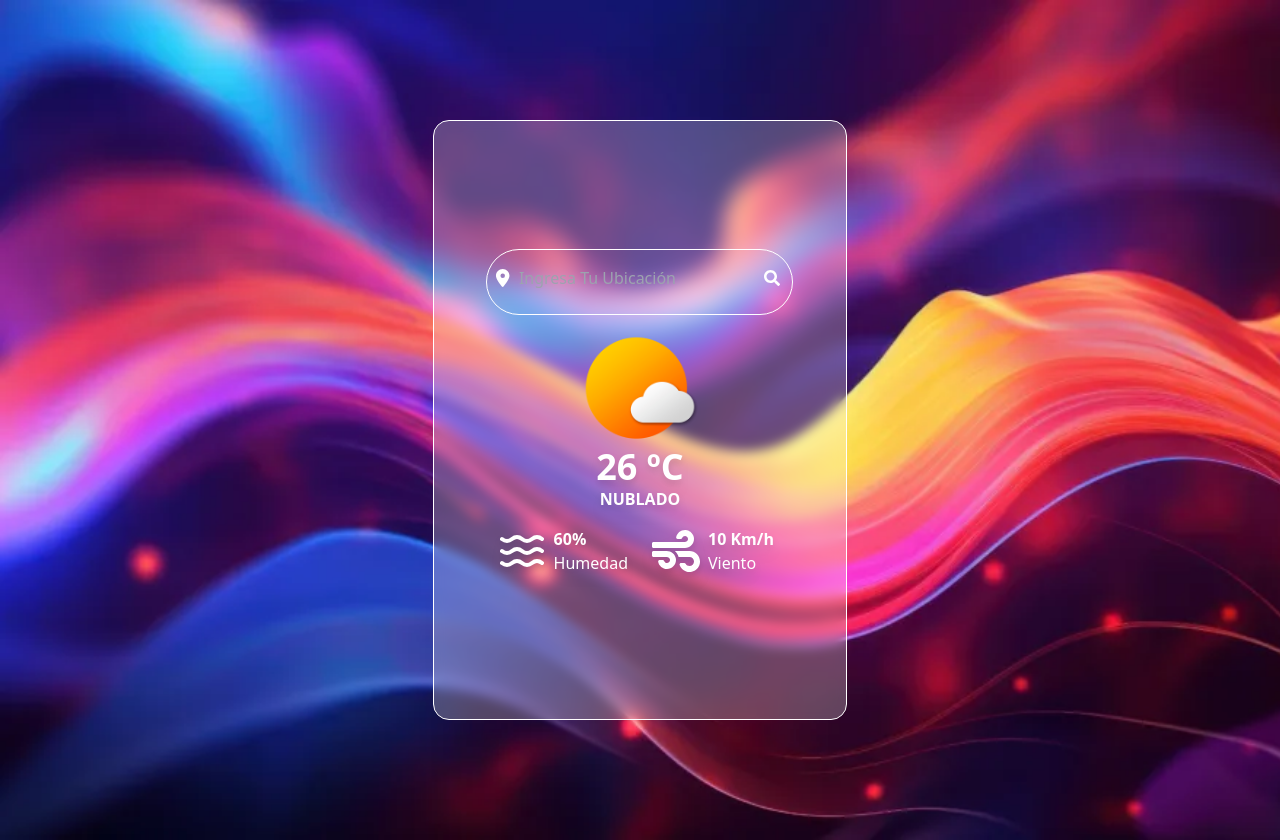
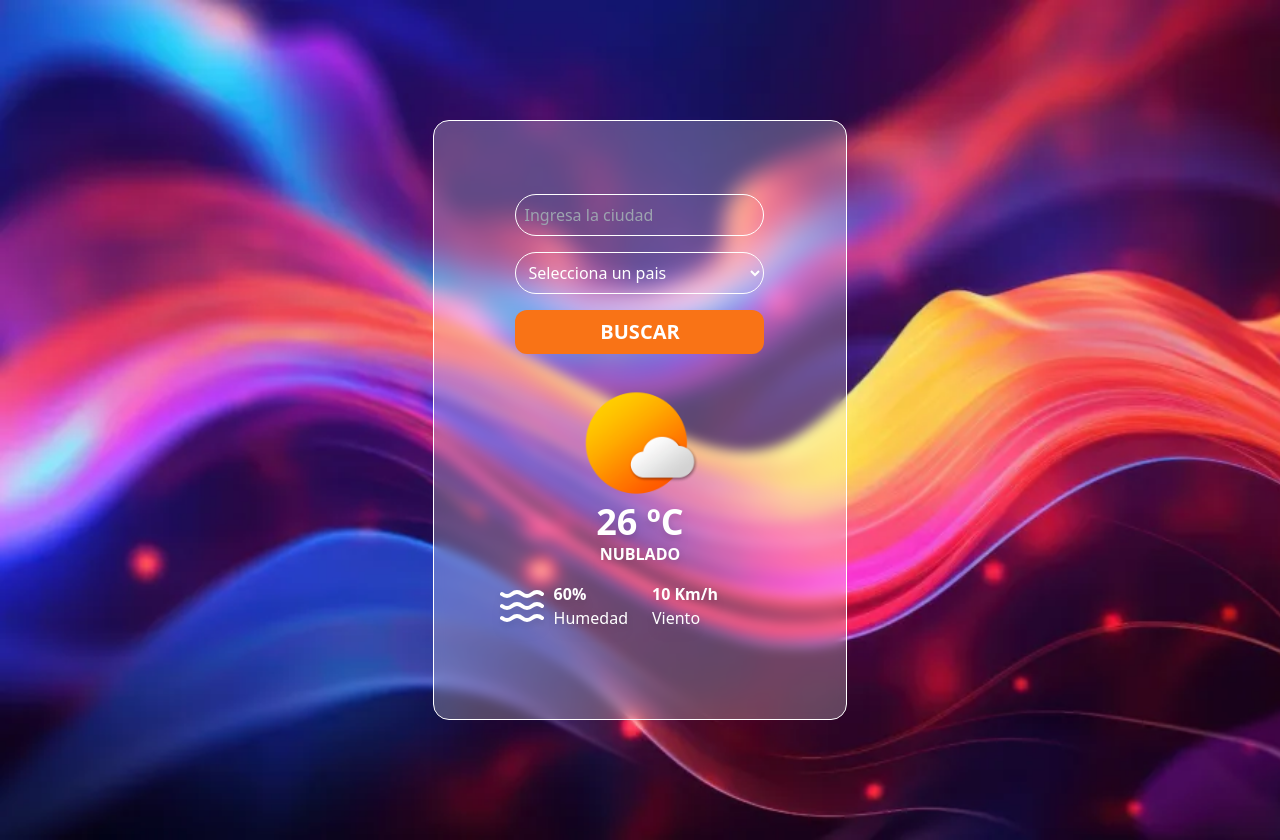
Before and after one commit to exe-quiel-dev/weatherapp-react, a React (Vite) app: page / in a window 1280 px wide. Built offline with nearby package versions, Linux system fonts and the light colour scheme.

Commit message:
Formulario Terminado

```diff
--- a/src/App.jsx
+++ b/src/App.jsx
@@ -11,22 +11,26 @@ import axios from 'axios'
 import icono from "../assets/Weather-icon.png";
 
 // ICONS
-import { FaLocationDot } from "react-icons/fa6";
-import { FaSearch, FaWind } from "react-icons/fa";
+// import { FaLocationDot } from "react-icons/fa6";
+// import { FaSearch, FaWind } from "react-icons/fa";
 import { LuWaves } from "react-icons/lu";
 
 function App() {
-  const [ubicacion, setUbicacion] = useState('');
+  const [ciudad, setCiudad] = useState('');
+  const [pais, setPais] = useState('');
+  console.log(pais)
+  console.log(ciudad)
+  const consultarApi = async datos => {
+    const {ciudad, pais} = datos;
 
-  const consultarApi = async () => {
     try {
       const appId = import.meta.env.VITE_API_KEY;
-      const url = `http://api.openweathermap.org/geo/1.0/direct?q=${ubicacion}&limit=1&appid=${appId}`;
-      const {data} = await axios(url);
+      const url = `https://api.openweathermap.org/geo/1.0/direct?q=${ubicacion}&limit=1&appid=${appId}`;
+      const { data } = await axios(url);
       console.log(data)
-      const {lat, lon} = data[0];
-      const urlClima = `https://api.openweathermap.org/data/3.0/onecall?lat=${lat}&lon=${lon}&appid=${appId}`
-      const {data: clima} = await axios(urlClima)
+      const { lat, lon } = data[0];
+      const urlClima = `https://api.openweathermap.org/data/3.0/onecall?lat=${lat}&lon=${lon}&appid=2d3d9f66e234f78add776b546cf6b80a`
+      const { data: clima } = await axios(urlClima)
       console.log(clima)
 
     } catch (error) {
@@ -43,22 +47,41 @@ function App() {
         id="weather-box"
       >
         <div
-          className="flex items-center border border-white rounded-full p-2 pb-4"
+          className="flex items-center justify-center pb-4"
           id="search-box"
         >
-          <FaLocationDot className="text-white text-lg" />
-          <input
-            type="text"
-            className="rounded-md p-2 w-full bg-transparent text-white border-none outline-none"
-            placeholder="Ingresa Tu Ubicación"
-            onChange={e => {setUbicacion(e.target.value)}}
-          />
-          <button
+          {/* <FaLocationDot className="text-white text-lg" /> */}
+          <form
+            className="flex flex-col justify-center gap-4"
+            // onSubmit={}
+          >
+            <input
+              type="text"
+              className="p-2 w-full bg-transparent text-white border rounded-full border-white"
+              placeholder="Ingresa la ciudad"
+              onChange={e => { setCiudad(e.target.value) }}
+            />
+            <select
+            className="rounded-full bg-transparent border border-white text-white p-2"
+            onChange={e => { setPais(e.target.value) }}
+            >
+              <option value={''} className="text-gray-700 font-bold" >Selecciona un pais</option>
+              <option value={'US'} className="text-gray-700 font-bold" >Estados Unidos</option>
+              <option value={'AR'} className="text-gray-700 font-bold" >Argentina</option>
+              <option value={'MX'} className="text-gray-700 font-bold" >Mexico</option>
+            </select>
+            <input
+            type="submit"
+            value='Buscar'
+            className="cursor-pointer bg-orange-500 rounded-xl font-black uppercase p-2 text-white first-line hover:bg-gray-200 transition-colors text-xl hover:text-gray-600"
+            />
+          </form>
+          {/* <button
             className="p-1"
             onClick={consultarApi}
           >
             <FaSearch className="text-white" />
-          </button>
+          </button> */}
         </div>
         <div
           id="weather-info"
@@ -81,7 +104,7 @@ function App() {
             >
               <div id="humedad" className="flex items-center">
                 <p className="text-white drop-shadow-lg text-md" id="humidity">
-                  <LuWaves className="text-5xl me-2"/>
+                  <LuWaves className="text-5xl me-2" />
                 </p>
                 <div className="flex flex-col justify-center items-start">
                   <p className="text-white drop-shadow-lg text-md font-bold">60%</p>
@@ -90,7 +113,7 @@ function App() {
               </div>
               <div id="humedad" className="flex items-center">
                 <p className="text-white drop-shadow-lg text-md" id="humidity">
-                  <FaWind className="text-5xl me-2"/>
+                  {/* <FaWind className="text-5xl me-2" /> */}
                 </p>
                 <div className="flex flex-col justify-center items-start">
                   <p className="text-white drop-shadow-lg text-md font-bold">10 Km/h</p>
```
